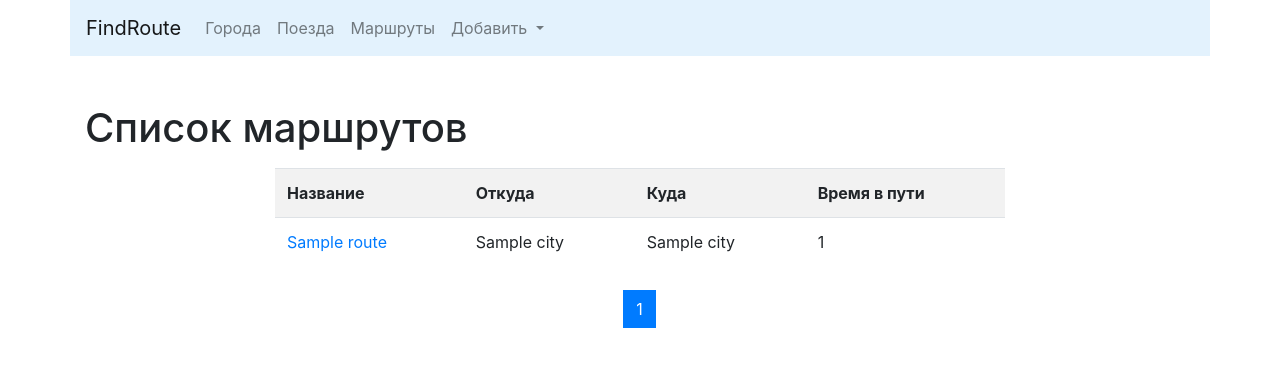
After one commit to Essentation/find_route, a Django app: page /list/ in a window 1280 px wide. The commit adds this page. Shown: the top 367 px of the page. Run offline with Django 4.2, Linux system fonts and the light colour scheme; tables that the repository leaves empty hold one stand-in row (values such as "Sample post"); some libraries are stand-ins or nearby versions.

Commit message:
Сделал список всех маршрутов

```diff
--- /dev/null
+++ b/routes/templates/routes/list.html
@@ -0,0 +1,59 @@
+{% extends 'base.html' %}
+{% block title %}Список маршрутов{% endblock %}
+
+{% block content %}
+<h1>Список маршрутов</h1>
+<div class="row">
+    <div class="col-md-8 mx-auto my-2">
+        <table class="table table-striped">
+            <tr>
+                <th>Название</th>
+                <th>Откуда</th>
+                <th>Куда</th>
+                <th>Время в пути</th>
+            </tr>
+        {% for object in page_obj %}
+            <tr>
+                <td>
+                    <a href="{% url 'trains:detail' pk=object.pk%}">{{object.name}}</a>
+                </td>
+                <td>{{object.from_city}}</td>
+                <td>{{object.to_city}}</td>
+                <td>{{object.travel_times}}</td>
+            </tr>
+        {% endfor %}
+        </table>
+    </div>
+</div>
+
+<nav aria-label="Page navigation example">
+  <ul class="pagination justify-content-center">
+    <li class="page-item">
+        {% if page_obj.has_previous %}
+            <a class="page-link" href="?page={{ page_obj.previous_page_number }}" aria-label="Previous">
+            <span aria-hidden="true">&laquo;</span>
+            </a>
+        {% endif %}
+    </li>
+
+
+      {% for page in page_obj.paginator.page_range %}
+
+            <li class="page-item {% if page == page_obj.number %} active {% endif %}">
+                <a class="page-link" href="?page={{page}}">
+                    {{ page }}
+                </a>
+            </li>
+      {% endfor %}
+
+
+    <li class="page-item">
+        {% if page_obj.has_next %}
+      <a class="page-link" href="?page={{ page_obj.paginator.num_pages }}" aria-label="Next">
+        <span aria-hidden="true">&raquo;</span>
+      </a>
+        {% endif %}
+    </li>
+  </ul>
+</nav>
+{% endblock %}
--- a/routes/views.py
+++ b/routes/views.py
@@ -1,8 +1,10 @@
 from django.contrib import messages
 from django.shortcuts import render, redirect
+from django.views.generic import ListView
 
 from cities.models import City
 from routes.forms import RouteForm, RouteModelForm
+from routes.models import Route
 from routes.utils import get_routes
 from trains.models import Train
 
@@ -69,3 +71,9 @@ def save_route(request):
     else:
         messages.error(request, "Невозможно сохранить несуществующий маршрут")
         return redirect('/')
+
+
+class RouteListView(ListView):
+    paginate_by = 5
+    model = Route
+    template_name = 'routes/list.html'
--- a/templates/base.html
+++ b/templates/base.html
@@ -29,7 +29,7 @@
           <a class="nav-link" href="{% url 'trains:home'%}">Поезда</a>
         </li>
         <li class="nav-item">
-          <a class="nav-link" href="#">Pricing</a>
+          <a class="nav-link" href="{% url 'list'%}">Маршруты</a>
         </li>
         <li class="nav-item dropdown
           {% if request.path == cities_create_url or request.path == trains_create_url %} active {% endif %}
--- a/travel/urls.py
+++ b/travel/urls.py
@@ -17,7 +17,9 @@ Including another URLconf
 from django.contrib import admin
 from django.urls import path, include
 
-from routes.views import home, find_routes, add_route, save_route
+from routes.views import (
+    home, find_routes, add_route, save_route, RouteListView,
+)
 
 urlpatterns = [
     path('admin/', admin.site.urls),
@@ -27,4 +29,5 @@ urlpatterns = [
     path('find_routes/', find_routes, name='find_routes'),
     path('add_route/', add_route, name='add_route'),
     path('save_route/', save_route, name='save_route'),
+    path('list/', RouteListView.as_view(), name='list'),
 ]
```
Also changed, not shown: routes/templates/routes/create.html (+17 -3 lines).
